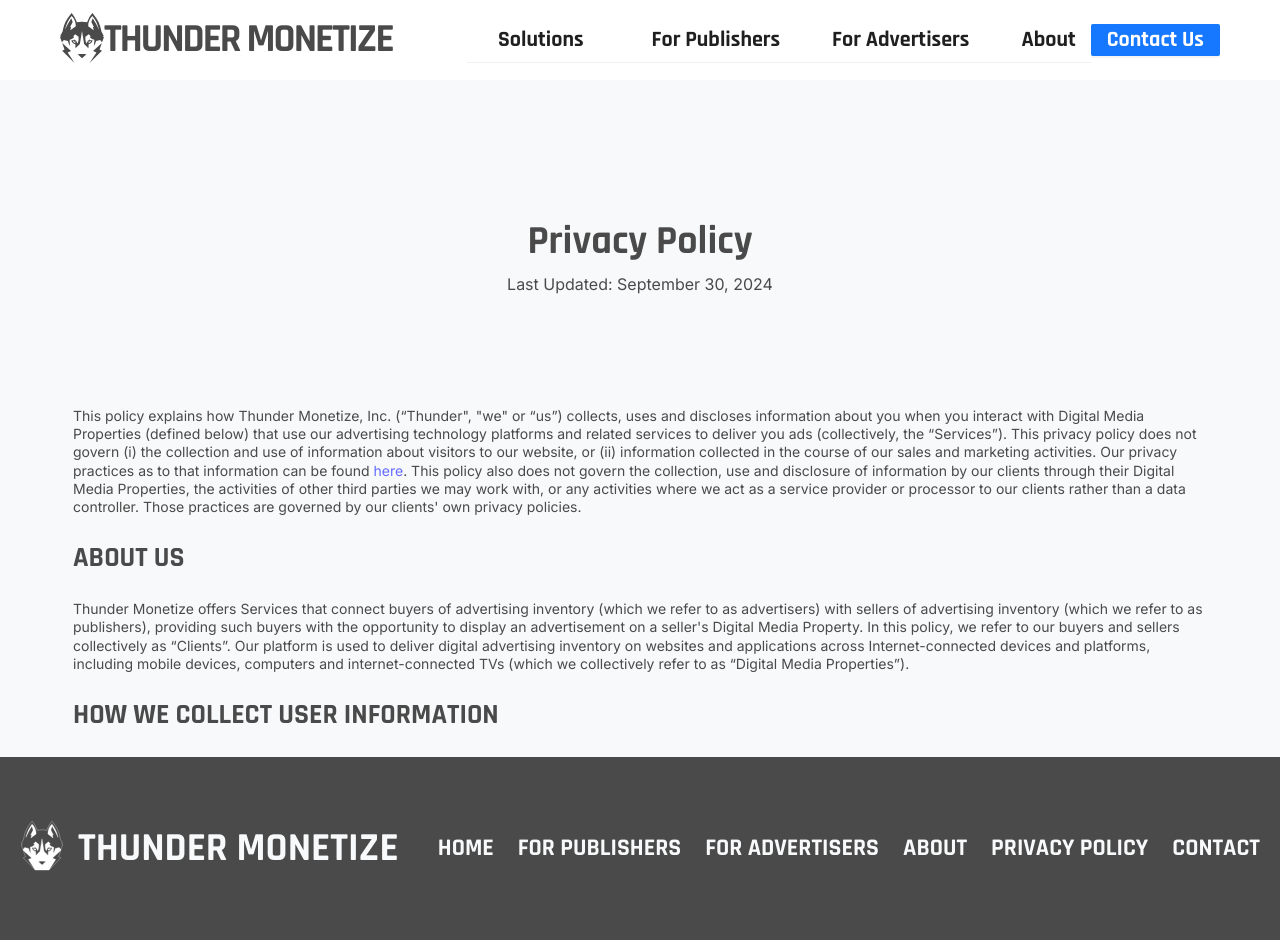
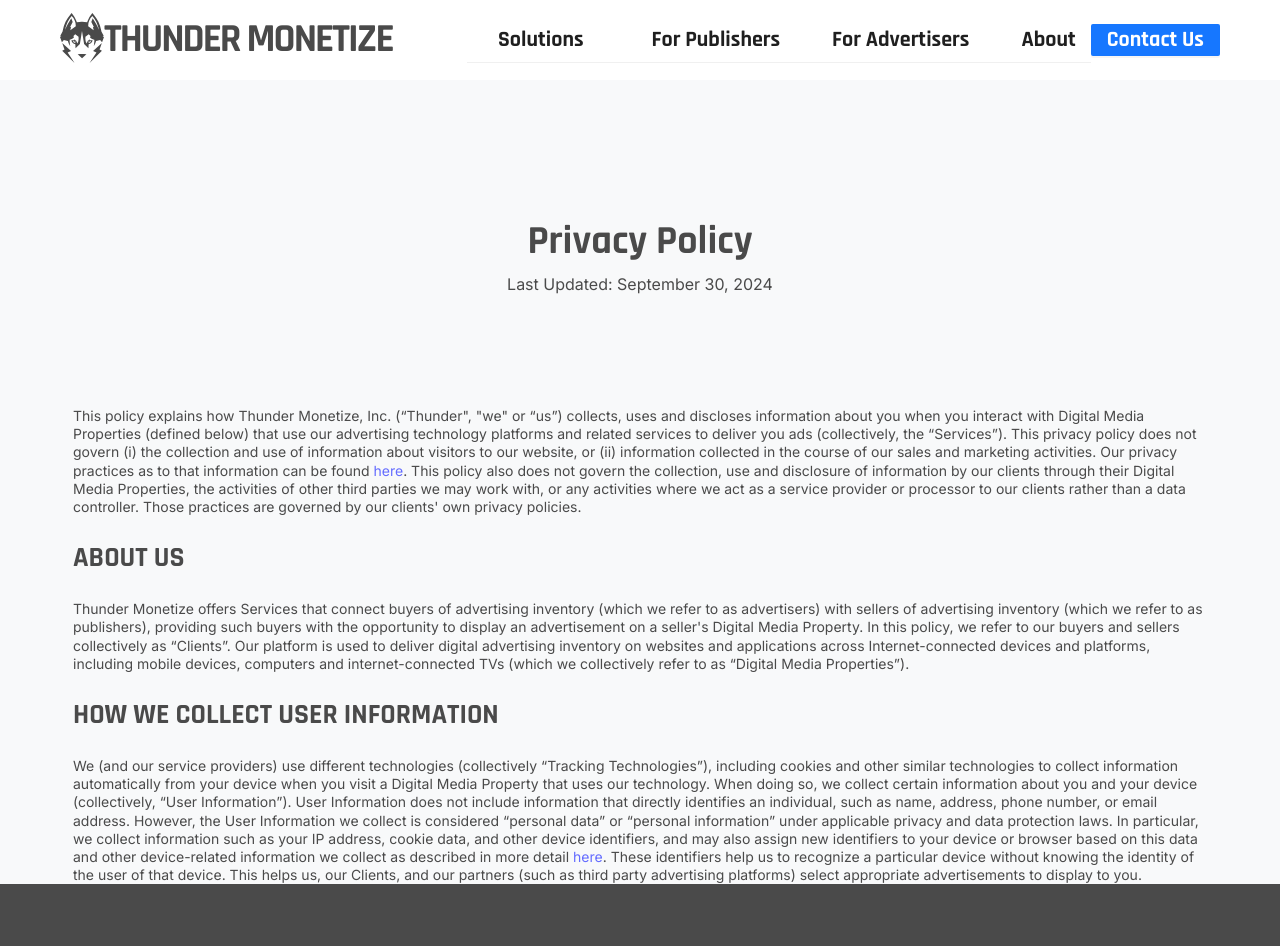
Before and after one commit to jwong65/vite-react-site, a React (Vite) app: page /privacy in a window 1280 px wide. Shown: the top 946 px of the page. Built offline with nearby package versions, Linux system fonts and the light colour scheme.

Commit message:
Added the target-blank to open site in a new tab.

```diff
--- a/src/pages/Privacy.jsx
+++ b/src/pages/Privacy.jsx
@@ -11,7 +11,7 @@ export default function Privacy() {
         <div className='privacy-text'>
           <div className='text-box-privacy'>
             This policy explains how Thunder Monetize, Inc. (“Thunder", "we" or “us”) collects, uses and discloses information about you when you interact with Digital Media Properties (defined below) that use our advertising technology platforms and related services to deliver you ads (collectively, the “Services”).
-            This privacy policy does not govern (i) the collection and use of information about visitors to our website, or (ii) information collected in the course of our sales and marketing activities. Our privacy practices as to that information can be found <a href="https://www.magnite.com/legal/magnite-website-privacy-policy/">here</a>.
+            This privacy policy does not govern (i) the collection and use of information about visitors to our website, or (ii) information collected in the course of our sales and marketing activities. Our privacy practices as to that information can be found <a href="https://www.magnite.com/legal/magnite-website-privacy-policy/" target="_blank" rel="noopener noreferrer" >here</a>.
             This policy also does not govern the collection, use and disclosure of information by our clients through their Digital Media Properties, the activities of other third parties we may work with, or any activities where we act as a service provider or processor to our clients rather than a data controller.
             Those practices are governed by our clients' own privacy policies.
           </div>
@@ -22,6 +22,14 @@ export default function Privacy() {
             Our platform is used to deliver digital advertising inventory on websites and applications across Internet-connected devices and platforms, including mobile devices, computers and internet-connected TVs (which we collectively refer to as “Digital Media Properties”).
           </div>
           <div className='privacy-text-header'>How We Collect User Information</div>
+          <div className='text-box-privacy'>
+            We (and our service providers) use different technologies (collectively “Tracking Technologies”), including cookies and other similar technologies to collect information automatically from your device when you visit a Digital Media Property that uses our technology.
+            When doing so, we collect certain information about you and your device (collectively, “User Information”). User Information does not include information that directly identifies an individual, such as name, address, phone number, or email address.
+            However, the User Information we collect is considered “personal data” or “personal information” under applicable privacy and data protection laws.
+            In particular, we collect information such as your IP address, cookie data, and other device identifiers, and may also assign new identifiers to your device or browser based on this data and other device-related information we collect as described in more detail <a href='https://www.magnite.com/legal/advertising-platform-privacy-policy/#table-1' target="_blank" rel="noopener noreferrer">here</a>.
+            These identifiers help us to recognize a particular device without knowing the identity of the user of that device.
+            This helps us, our Clients, and our partners (such as third party advertising platforms) select appropriate advertisements to display to you.
+          </div>
         </div>
       </div>
   )
```
